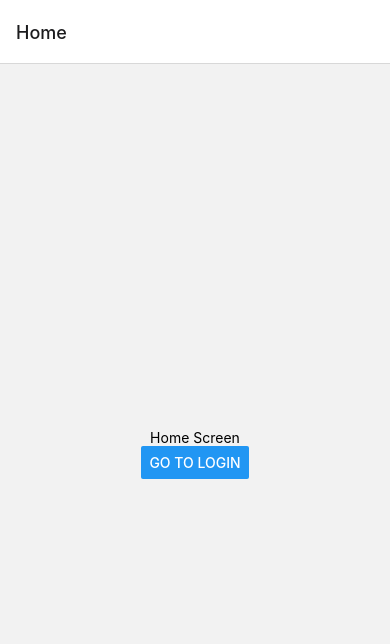
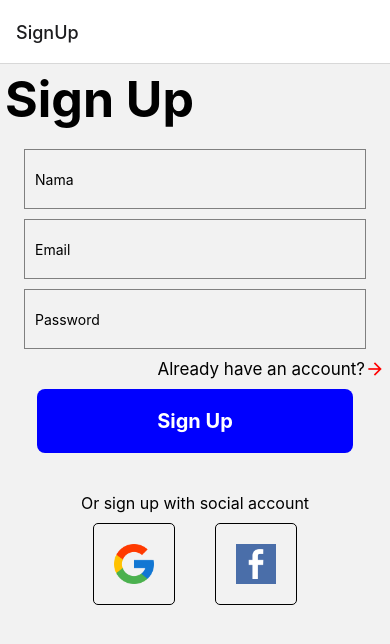
Before and after one commit to Nurul456/Nurul-_105841101821, a React Native app: screen / in a window 390 px wide. Shown: the top 644 px of the page. Built offline with nearby package versions, Linux system fonts and the light colour scheme.

Commit message:
Tugas 'react navigation'

```diff
--- a/App.js
+++ b/App.js
@@ -1,35 +1,21 @@
-// In App.js in a new project
 
 import * as React from 'react';
-import { View, Text } from 'react-native';
 import { NavigationContainer } from '@react-navigation/native';
-import { createNativeStackNavigator } from '@react-navigation/native-stack';
+import { createStackNavigator } from '@react-navigation/stack';
+import SignUpPage from './Components/SignUpPage';
 import LoginPage from './Components/LoginPage';
-import { Button } from 'react-native';
+import ForgotPasswordPage from './Components/ForgotPasswordPage';
 
-function HomeScreen({navigation}) {
-  return (
-    <View style={{ flex: 1, alignItems: 'center', justifyContent: 'center' }}>
-      <Text>Home Screen</Text>
-      <Button
-      title='Go to Login'
-      onPress={() => navigation.navigate('LoginPage')}
-      />
-    </View>
-  );
-}
+const Stack = createStackNavigator();
 
-const Stack = createNativeStackNavigator();
-
-function App() {
+export default function App() {
   return (
     <NavigationContainer>
-      <Stack.Navigator>
-        <Stack.Screen name="Home" component={HomeScreen} />
-        <Stack.Screen name="LoginPage" component={LoginPage} />
+      <Stack.Navigator initialRouteName="SignUp">
+        <Stack.Screen name="SignUp" component={SignUpPage} />
+        <Stack.Screen name="Login" component={LoginPage} />
+        <Stack.Screen name="ForgotPassword" component={ForgotPasswordPage} />
       </Stack.Navigator>
     </NavigationContainer>
   );
 }
-
-export default App;
--- a/Components/ForgotPasswordPage.js
+++ b/Components/ForgotPasswordPage.js
@@ -1,7 +1,10 @@
-import { StyleSheet, Text, View, TextInput, TouchableOpacity, Image } from 'react-native';
 import React from 'react';
+import { StyleSheet, Text, View, TextInput, TouchableOpacity } from 'react-native';
+import { useNavigation } from '@react-navigation/native';
 
-export default function SignUpPage() {
+export default function ForgotPasswordPage() {
+  const navigation = useNavigation();
+
   return (
     <View style={styles.container}>
       <Text style={styles.titleText}>Forgot Password</Text>
@@ -9,12 +12,12 @@ export default function SignUpPage() {
       <TextInput
         style={styles.input}
         placeholder="Email"
+        keyboardType="email-address"
+        autoCapitalize="none"
       />
-      <View style={styles.accountContainer}>
-        <Text style={styles.accountText}>Not a valid email address. Should be your@email.com</Text>
-      </View>
-      <TouchableOpacity style={styles.signUpButton}>
-        <Text style={styles.signUpButtonText}>SEND</Text>
+      <Text style={styles.errorText}>Not a valid email address. Should be your@email.com</Text>
+      <TouchableOpacity style={styles.sendButton} onPress={() => navigation.navigate('ResetPassword')}>
+        <Text style={styles.sendButtonText}>SEND</Text>
       </TouchableOpacity>
     </View>
   );
@@ -23,55 +26,45 @@ export default function SignUpPage() {
 const styles = StyleSheet.create({
   container: {
     flex: 1,
-    justifyContent: 'flex-start',
-    alignItems: 'stretch',
-    padding: 1,
-    marginTop: 30,
+    padding: 20,
   },
   titleText: {
-    fontSize: 35,
+    fontSize: 32,
     fontWeight: 'bold',
     color: 'black',
-    marginBottom: 100,
+    marginBottom: 20,
     fontFamily: './assets/font/Metropolis-Bold',
   },
   infoText: {
-    fontSize: 14,
+    fontSize: 16,
     color: 'black',
-    marginBottom: 5,
-    textAlign: 'left',
-    color: 'black',
+    marginBottom: 20,
+    fontFamily: './assets/font/Metropolis-SemiBold',
   },
   input: {
-    height: 60,
-    borderColor: 'gray',
-    borderWidth: 1,
+    height: 50,
+    borderWidth: 2,
     marginBottom: 10,
     paddingHorizontal: 10,
+    borderRadius: 8,
+    backgroundColor: 'white',
     width: 300,
-  },
-  accountContainer: {
-    alignItems: 'center',
-  },
-
-  accountText: {
-    fontSize: 10,
-    color: 'red',
-    marginBottom: 20,
-    textAlign: 'left',
     fontFamily: './assets/font/Metropolis-SemiBold',
   },
-  signUpButton: {
-    marginTop: 50,
+  errorText: {
+    fontSize: 14,
+    color: 'red',
+    marginBottom: 40,
+  },
+  sendButton: {
     backgroundColor: 'blue',
-    paddingVertical: 20,
-    paddingHorizontal: 20,
+    paddingVertical: 15,
     borderRadius: 8,
     alignItems: 'center',
   },
-  signUpButtonText: {
+  sendButtonText: {
     color: 'white',
-    fontSize: 20,
+    fontSize: 16,
     fontWeight: 'bold',
     fontFamily: './assets/font/Metropolis-SemiBold',
   },
--- a/Components/LoginPage.js
+++ b/Components/LoginPage.js
@@ -1,7 +1,11 @@
 import React from 'react';
 import { StyleSheet, Text, View, TextInput, TouchableOpacity, Image } from 'react-native';
 import Icon from 'react-native-vector-icons/MaterialIcons';
+import { useNavigation } from '@react-navigation/native';
+
 export default function LoginPage() {
+  const navigation = useNavigation();
+
   return (
     <View style={styles.container}>
       <Text style={styles.titleText}>Login</Text>
@@ -12,12 +16,13 @@ export default function LoginPage() {
       <TextInput
         style={styles.input}
         placeholder="Password"
+        secureTextEntry={true}
       />
-      <View style={styles.accountContainer}>
+      <TouchableOpacity style={styles.accountContainer} onPress={() => navigation.navigate('ForgotPassword')}>
         <Text style={styles.accountText}>Don't have an account?</Text>
-        <Icon name="arrow-forward" size={15} color="red" />
-      </View>
-      <TouchableOpacity style={styles.signUpButton}>
+        <Icon name="arrow-forward" size={20} color="red" />
+      </TouchableOpacity>
+      <TouchableOpacity style={styles.signUpButton} onPress={() => navigation.navigate('forgotPassword')}>
         <Text style={styles.signUpButtonText}>Login</Text>
       </TouchableOpacity>
       <Text style={styles.orText}>Or login with social account</Text>
@@ -44,24 +49,16 @@ const styles = StyleSheet.create({
     fontSize: 50,
     fontWeight: 'bold',
     color: 'black',
-    marginBottom: 50,
+    marginBottom: 20,
     textAlign: 'flex-start',
     fontFamily: './assets/font/Metropolis-Bold',
-  },
-  orText: {
-    fontSize: 14,
-    color: 'black',
-    marginBottom: 50,
-    textAlign: 'left',
-    color: 'black',
-     width: '90%',
   },
   input: {
     height: 60,
     borderColor: 'gray',
     borderWidth: 1,
     marginBottom: 10,
-    paddingHorizontal: 5,
+    paddingHorizontal: 10,
     width: '90%',
     alignSelf: 'center',
   },
@@ -69,19 +66,18 @@ const styles = StyleSheet.create({
     flexDirection: 'row',
     alignItems: 'center',
     justifyContent: 'flex-end',
-    marginTop: 10,
   },
   accountText: {
-    fontSize: 13,
+    fontSize: 17,
     color: 'black',
-    marginRight: 5,
-    fontFamily: '//assets/font/Metropolis-SemiBold',
+    fontFamily: './assets/font/Metropolis-SemiBold',
   },
   signUpButton: {
-    marginTop: 50,
+    marginTop: 10,
     backgroundColor: 'blue',
     paddingVertical: 20,
-    paddingHorizontal: 20,
+    paddingHorizontal: 120,
+    alignSelf: 'center',
     borderRadius: 8,
     alignItems: 'center',
   },
@@ -89,7 +85,7 @@ const styles = StyleSheet.create({
     color: 'white',
     fontSize: 20,
     fontWeight: 'bold',
-    fontFamily: './Assets/font/Metropolis-SemiBold',
+    fontFamily: './assets/font/Metropolis-SemiBold',
   },
   socialContainer: {
     flexDirection: 'row',
@@ -99,20 +95,20 @@ const styles = StyleSheet.create({
   socialButton: {
     padding: 20,
     borderWidth: 1,
-    borderColor: 'gray',
+    borderColor: 'black',
     borderRadius: 5,
     alignItems: 'center',
-    marginHorizontal: 30,
+    marginHorizontal: 20,
   },
   socialIcon: {
     width: 40,
     height: 40,
   },
   orText: {
-    fontSize: 13,
+    fontSize: 16,
     color: 'black',
-    marginTop: 50,
+    marginTop: 40,
     textAlign: 'center',
-    fontFamily: './Assets/font/Metropolis-SemiBold',
+    fontFamily: './assets/font/Metropolis-SemiBold',
   },
 });
--- a/Components/SignUpPage.js
+++ b/Components/SignUpPage.js
@@ -1,8 +1,11 @@
+import React from 'react';
 import { StyleSheet, Text, View, TextInput, TouchableOpacity, Image } from 'react-native';
-import React from 'react';
 import Icon from 'react-native-vector-icons/MaterialIcons';
+import { useNavigation } from '@react-navigation/native';
 
 export default function SignUpPage() {
+  const navigation = useNavigation();
+
   return (
     <View style={styles.container}>
       <Text style={styles.titleText}>Sign Up</Text>
@@ -18,17 +21,17 @@ export default function SignUpPage() {
         style={styles.input}
         placeholder="Password"
       />
-      <View style={styles.accountContainer}>
+      <TouchableOpacity style={styles.accountContainer} onPress={() => navigation.navigate('Login')}>
         <Text style={styles.accountText}>Already have an account?</Text>
-        <Icon name="arrow-forward" size={15} color="red" />
-      </View>
+        <Icon name="arrow-forward" size={20} color="red" />
+      </TouchableOpacity>
       <TouchableOpacity style={styles.signUpButton}>
         <Text style={styles.signUpButtonText}>Sign Up</Text>
       </TouchableOpacity>
       <Text style={styles.orText}>Or sign up with social account</Text>
       <View style={styles.socialContainer}>
         <TouchableOpacity style={styles.socialButton}>
-        <Image source={require('../assets/image1.png')} style={styles.socialIcon} />
+          <Image source={require('../assets/image1.png')} style={styles.socialIcon} />
         </TouchableOpacity>
         <TouchableOpacity style={styles.socialButton}>
           <Image source={require('../assets/image2.png')} style={styles.socialIcon} />
@@ -49,7 +52,8 @@ const styles = StyleSheet.create({
     fontSize: 50,
     fontWeight: 'bold',
     color: 'black',
-    marginBottom: 50,
+    marginBottom: 20,
+    textAlign: 'flex-start',
     fontFamily: './assets/font/Metropolis-Bold',
   },
   input: {
@@ -58,25 +62,25 @@ const styles = StyleSheet.create({
     borderWidth: 1,
     marginBottom: 10,
     paddingHorizontal: 10,
-    width: 300, // Lebar tetap dalam piksel
+    width: '90%',
+    alignSelf:'center'
   },
   accountContainer: {
     flexDirection: 'row',
     alignItems: 'center',
     justifyContent: 'flex-end',
-    marginTop: 10,
   },
   accountText: {
-    fontSize: 13,
+    fontSize: 17,
     color: 'black',
-    marginRight: 5,
     fontFamily: './assets/font/Metropolis-SemiBold',
   },
   signUpButton: {
-    marginTop: 50,
+    marginTop: 10,
     backgroundColor: 'blue',
     paddingVertical: 20,
-    paddingHorizontal: 20,
+    paddingHorizontal: 120,
+    alignSelf: 'center',
     borderRadius: 8,
     alignItems: 'center',
   },
@@ -89,24 +93,24 @@ const styles = StyleSheet.create({
   socialContainer: {
     flexDirection: 'row',
     justifyContent: 'center',
-    marginTop: 20,
+    marginTop: 10,
   },
   socialButton: {
     padding: 20,
     borderWidth: 1,
-    borderColor: 'gray',
+    borderColor: 'black',
     borderRadius: 5,
     alignItems: 'center',
-    marginHorizontal: 30,
+    marginHorizontal: 20,
   },
   socialIcon: {
     width: 40,
     height: 40,
   },
   orText: {
-    fontSize: 13,
+    fontSize: 16,
     color: 'black',
-    marginTop: 50,
+    marginTop: 40,
     textAlign: 'center',
     fontFamily: './assets/font/Metropolis-SemiBold',
   },
```
